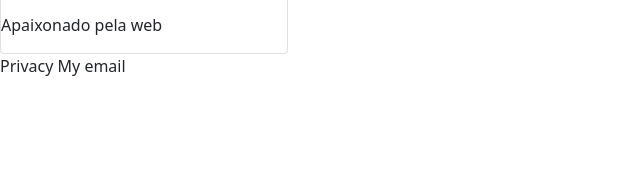
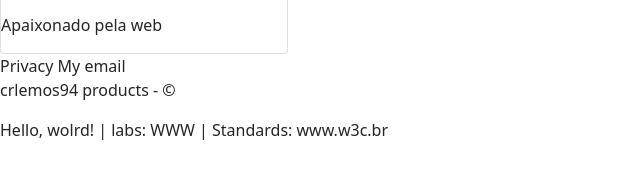
Before and after one commit to crlemos94/crlemos94.github.io, a plain HTML site: page index.html in a window 1280 px wide. Shown: the part 370-548 px from the top of the page, without its empty margins (0-640 px from the left). Drawn offline with nearby package versions, Linux system fonts and the light colour scheme; some icons are missing.

Commit message:
Update index.html

```diff
--- a/index.html
+++ b/index.html
@@ -37,5 +37,8 @@
     <script src="https://cdn.jsdelivr.net/npm/@popperjs/core@2.10.2/dist/umd/popper.min.js" integrity="sha384-7+zCNj/IqJ95wo16oMtfsKbZ9ccEh31eOz1HGyDuCQ6wgnyJNSYdrPa03rtR1zdB" crossorigin="anonymous"></script>
     <script src="https://cdn.jsdelivr.net/npm/bootstrap@5.1.3/dist/js/bootstrap.min.js" integrity="sha384-QJHtvGhmr9XOIpI6YVutG+2QOK9T+ZnN4kzFN1RtK3zEFEIsxhlmWl5/YESvpZ13" crossorigin="anonymous"></script>
     -->
+    <footer>
+      <p>crlemos94 products - &copy;</p>
+      <p>Hello, wolrd! | labs: WWW | Standards: www.w3c.br
   </body>
 </html>
```
